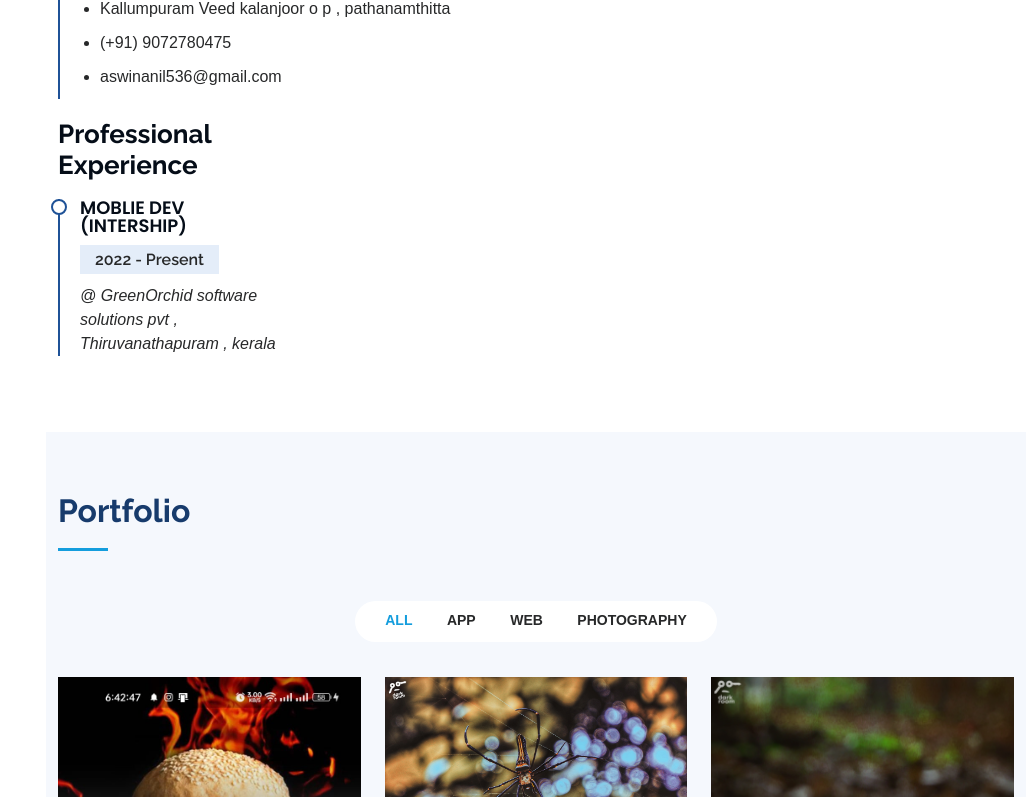
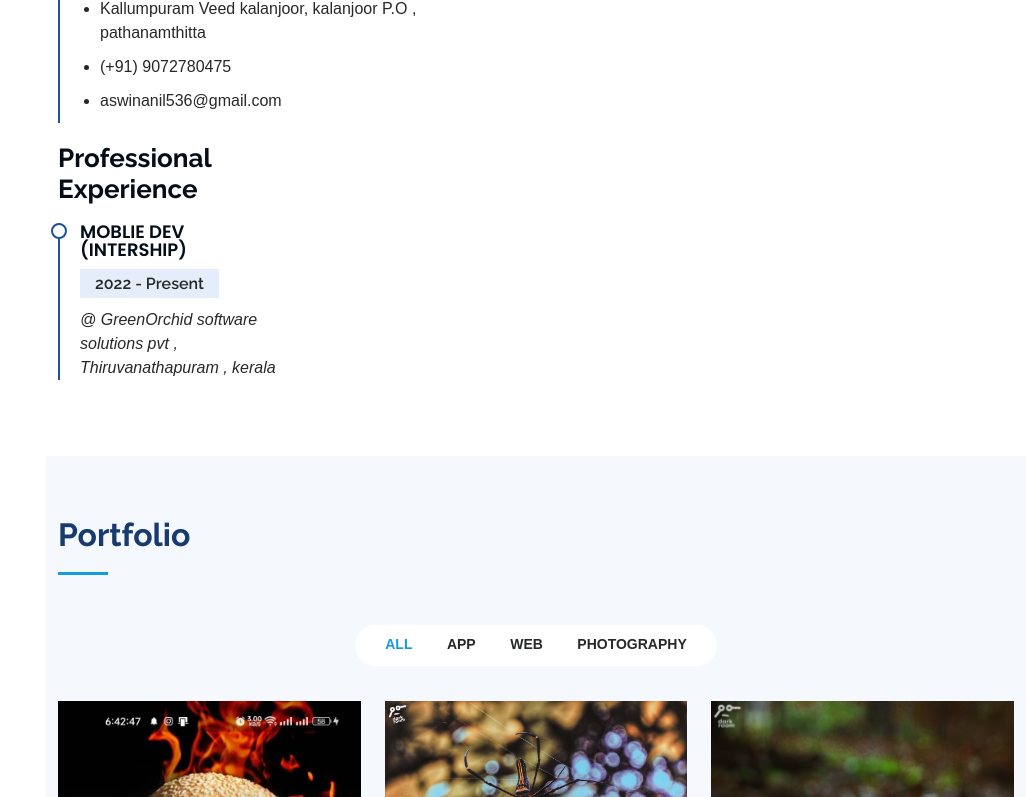
Before and after one commit to Aswinjerrytechy/Aswinjerrytechy, a plain HTML site: page index.html in a window 1280 px wide. Shown: the part 2211-3008 px from the top of the page, without its empty margins (254-1280 px from the left). Drawn offline with Linux system fonts and the light colour scheme.

Commit message:
Update index.html

```diff
--- a/index.html
+++ b/index.html
@@ -209,7 +209,7 @@
               <h4>Aswin Anil</h4>
               <p><em></em></p>
               <ul>
-                <li>Kallumpuram Veed kalanjoor o p , pathanamthitta</li>
+                <li>Kallumpuram Veed kalanjoor, kalanjoor P.O , pathanamthitta</li>
                 <li>(+91) 9072780475</li>
                 <li>aswinanil536@gmail.com</li>
               </ul>
```
